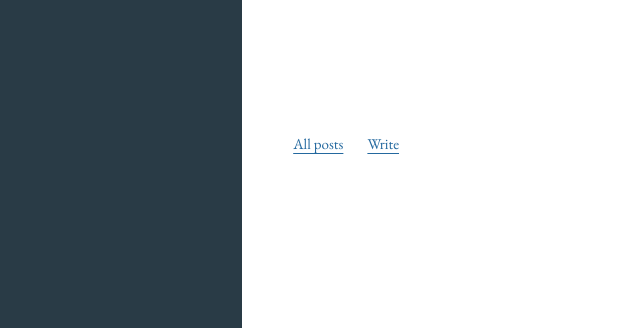
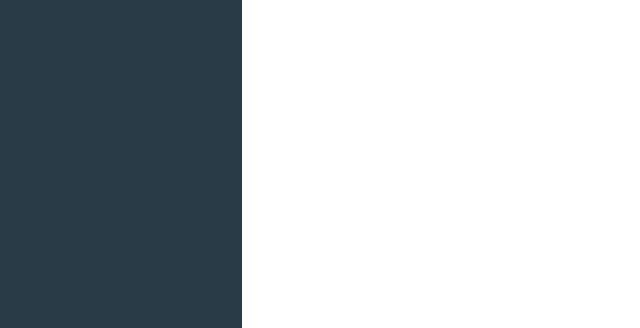
Before and after one commit to SjaakieChen/personal-blog, a Jekyll site: the page built from index.html, in a window 1280 px wide. Shown: the top 328 px of the page, without its empty margins (3-643 px from the left). Built offline with Jekyll 4.4.1, drawn with Linux system fonts in a browser that asks for light colours.

Commit message:
Remove public blog footer navigation to the writing desk

```diff
--- a/_layouts/default.html
+++ b/_layouts/default.html
@@ -15,5 +15,5 @@
 <a href="{% if page.home %}#{{ post.slug | escape }}{% else %}{{ post.url | relative_url }}{% endif %}"{% if page.url == post.url %} aria-current="page"{% endif %}>{{ post.title | escape }}</a>
 {% endfor %}</nav></aside>
 <main class="main" id="posts" tabindex="-1"><div class="reading-column">{{ content }}</div>
-<footer class="site-footer"><a href="{{ '/' | relative_url }}">All posts</a><a href="{{ '/write/' | relative_url }}">Write</a></footer></main>
+</main>
 </div></body></html>
```
